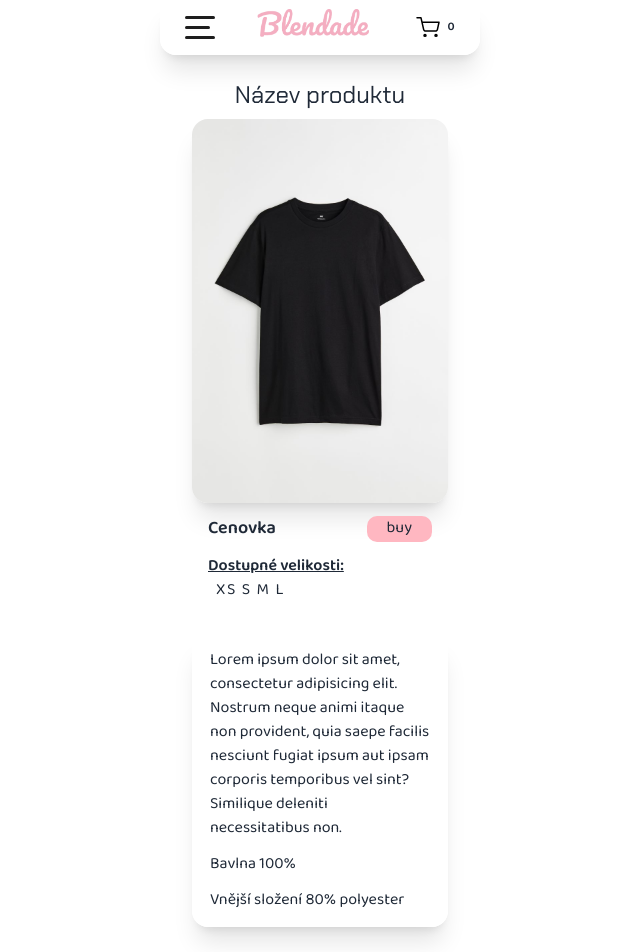
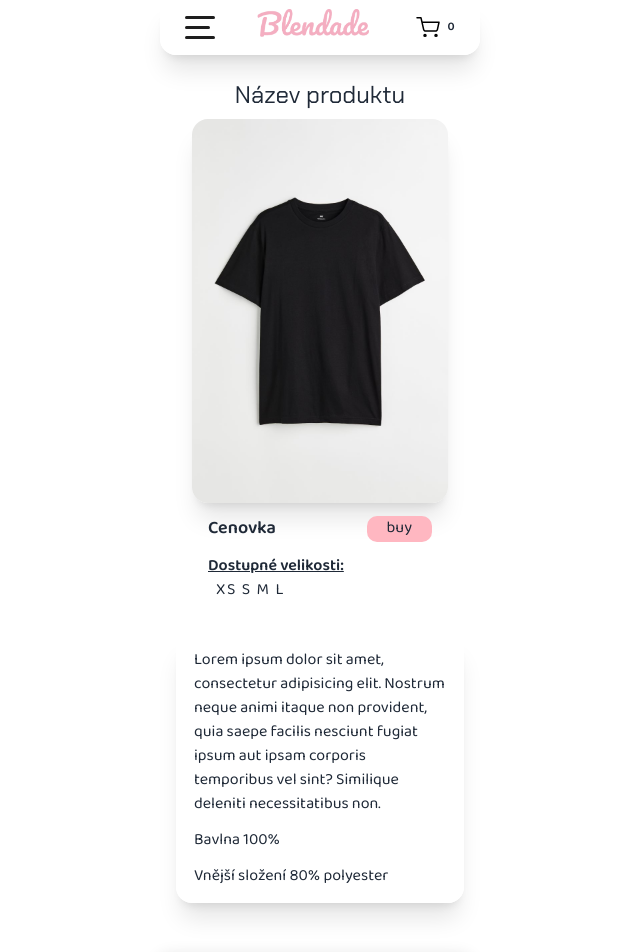
Before and after one commit to stepskop/react-eshop-mock, a React (Vite) app: page /oneproduct in a window 1280 px wide. Shown: the top 952 px of the page, without its empty margins (320-960 px from the left). Built offline with nearby package versions, Linux system fonts and the light colour scheme; no server answers.

Commit message:
oneproduct

```diff
--- a/src/OneProduct.jsx
+++ b/src/OneProduct.jsx
@@ -28,7 +28,7 @@ export default function OneProduct() {
             <p className="tracking-widest ml-2"><span>XS</span> <span>S</span> <span>M</span> <span>L</span></p>
           </div>
         </div>
-        <div className="w-64 mx-auto mt-8 border-2 border-white rounded-2xl shadow-xl p-3 px-4 flex flex-col gap-y-3">
+        <div className="w-72 mx-auto mt-8 border-2 border-white rounded-2xl shadow-xl p-3 px-4 flex flex-col gap-y-3">
           <p>
             Lorem ipsum dolor sit amet, consectetur adipisicing elit. Nostrum
             neque animi itaque non provident, quia saepe facilis nesciunt fugiat
```
